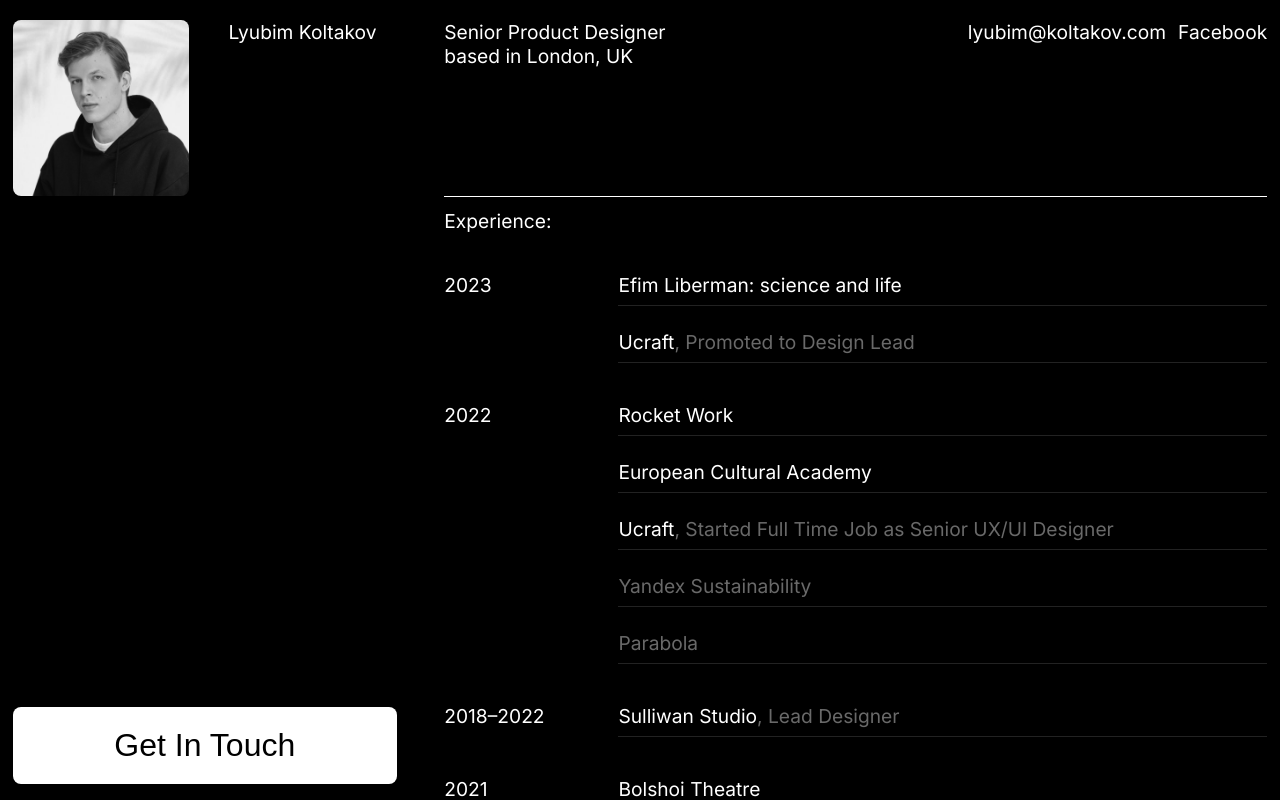
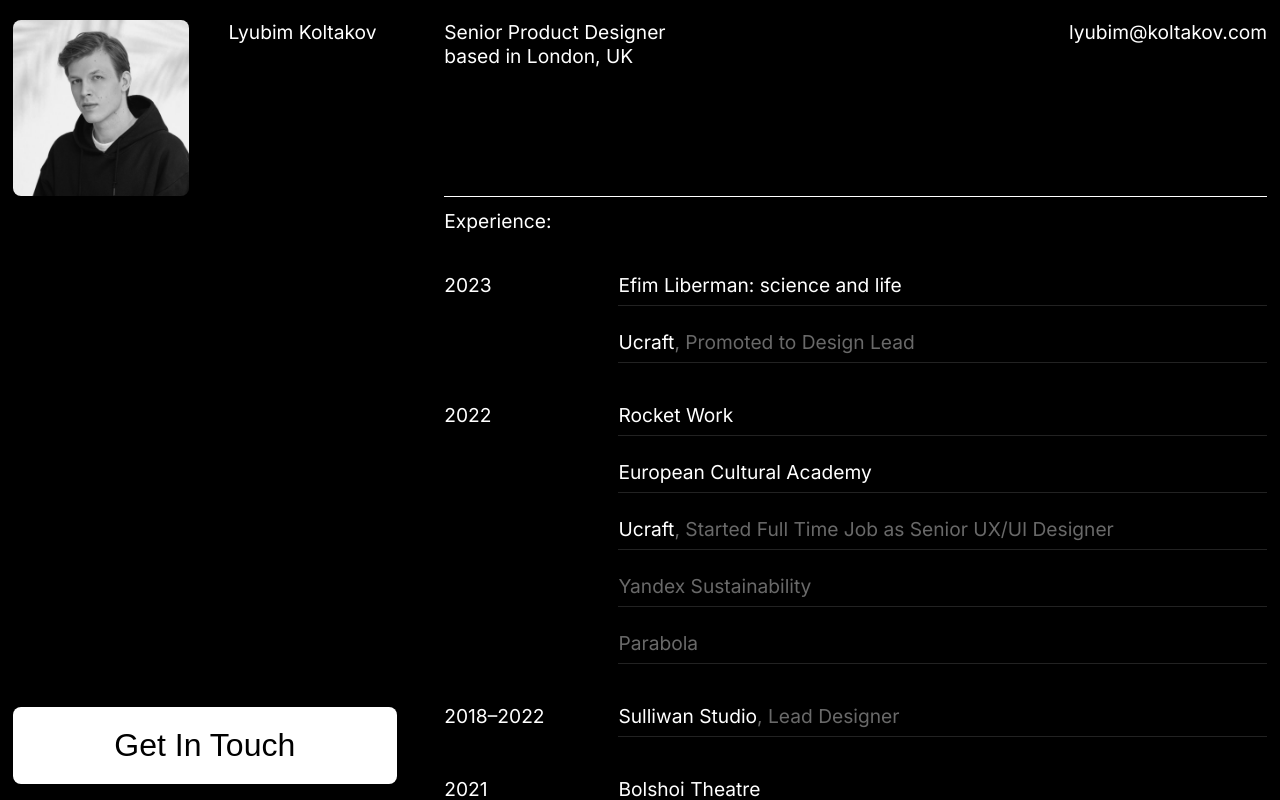
Before and after one commit to lyubim/lyubim.github.io, a plain HTML site: page index.html in a window 1280 px wide. Shown: the top 800 px of the page. Drawn offline with Linux system fonts and the light colour scheme.

Commit message:
Remove Facebook link from contacts
Co-Authored-By: Claude Fable 5.2 <noreply@anthropic.com>
Claude-Session: https://claude.ai/code/session_01V5mvFtrL4545mMTSzroEJ6

```diff
--- a/index.html
+++ b/index.html
@@ -305,7 +305,6 @@
         <p class="role">Senior&nbsp;Product Designer<br>based in London, UK</p>
         <ul class="contacts">
             <li class="email"><a rel="nofollow" href="mailto:lyubim@koltakov.com">lyubim@koltakov.com</a></li>
-            <li><a href="https://www.facebook.com/llyubim/">Facebook</a></li>
         </ul>
     </header>
 
```
